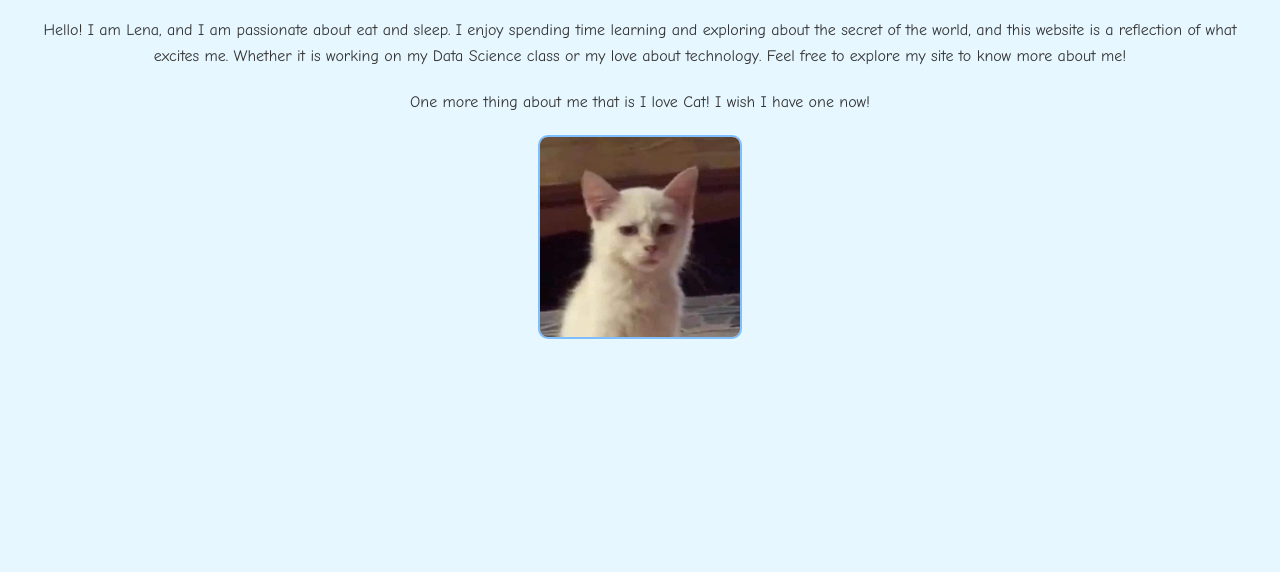
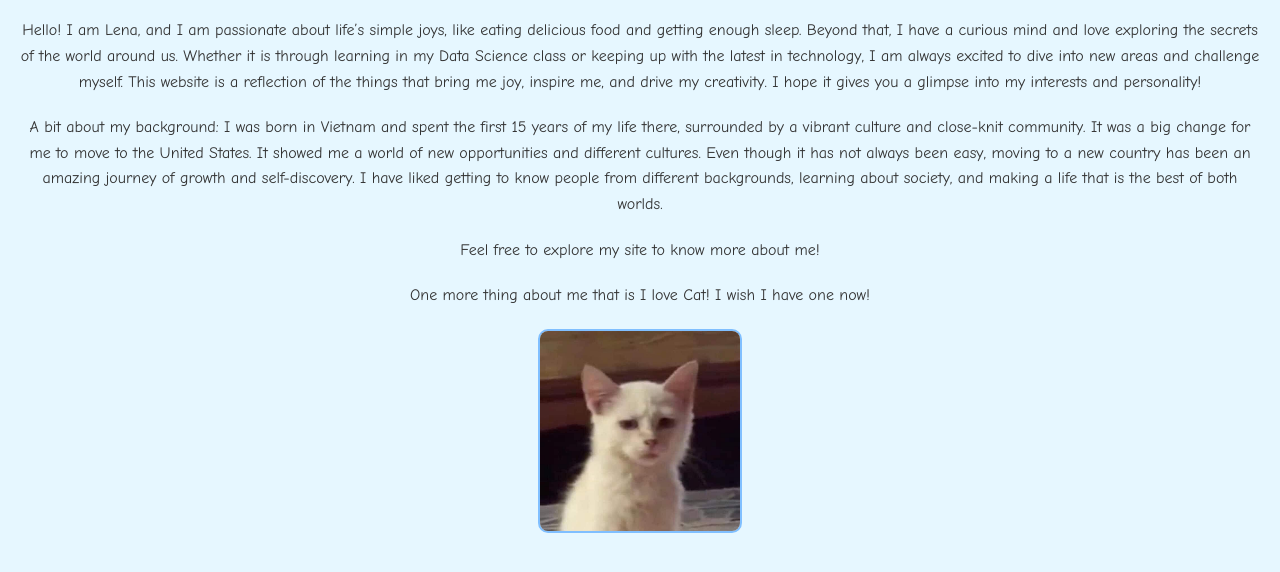
Before and after one commit to lenatong3/lenatong3.github.io, a plain HTML site: page index.html in a window 1280 px wide. Shown: the part 108-680 px from the top of the page. Drawn offline with Linux system fonts and the light colour scheme.

Commit message:
Update index.html

```diff
--- a/index.html
+++ b/index.html
@@ -17,11 +17,20 @@
     </header>
 
     <h1>Welcome to My Website</h1>
-    <p>Hello! I am Lena, and I am passionate about eat and sleep.
-    I enjoy spending time learning and exploring about the secret of the world,
-    and this website is a reflection of what excites me.
-    Whether it is working on my Data Science class or my love about technology.
-    Feel free to explore my site to know more about me!</p>
+    <p>Hello! I am Lena, and I am passionate about life’s simple joys,
+        like eating delicious food and getting enough sleep.
+        Beyond that, I have a curious mind and love exploring the secrets of the world around us.
+        Whether it is through learning in my Data Science class or keeping up with the latest in technology,
+        I am always excited to dive into new areas and challenge myself.
+        This website is a reflection of the things that bring me joy, inspire me, and drive my creativity.
+        I hope it gives you a glimpse into my interests and personality!</p>
+    <p> A bit about my background: I was born in Vietnam and spent the first 15 years of my life there,
+        surrounded by a vibrant culture and close-knit community. It was a big change for me to move to the United States.
+        It showed me a world of new opportunities and different cultures. Even though it has not always been easy,
+        moving to a new country has been an amazing journey of growth and self-discovery.
+        I have liked getting to know people from different backgrounds,
+        learning about society, and making a life that is the best of both worlds. <p>
+    <p>    Feel free to explore my site to know more about me!<p>
     <p>One more thing about me that is I love Cat! I wish I have one now!</p>
     <img src = "IMG_1331.JPG" alt="A photo of Cat" width="200" height="200"/>
 </body>
```
